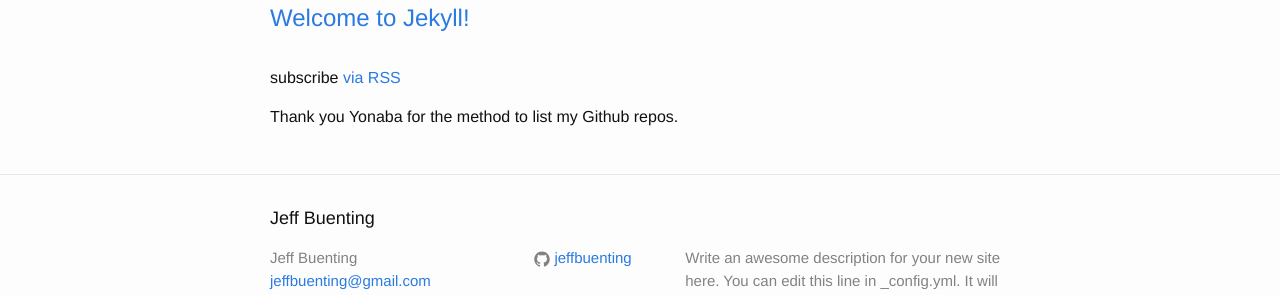
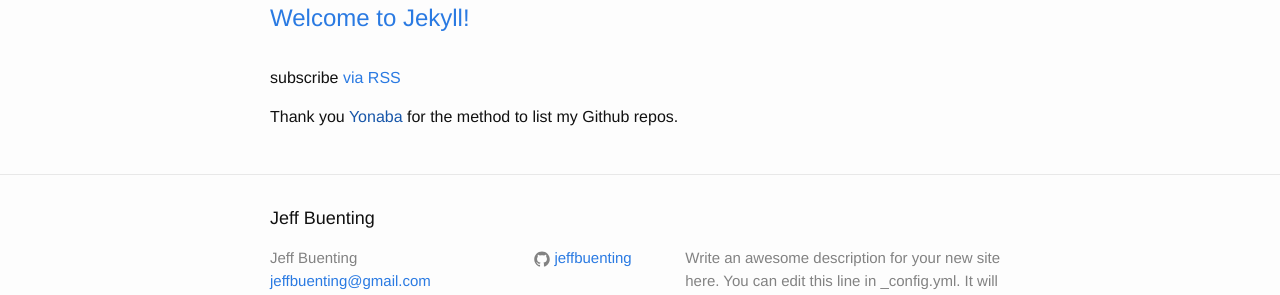
Before and after one commit to jeffbuenting/jeffbuenting.github.io, a Jekyll site: the page built from index.html, in a window 1280 px wide. Shown: the part 161-456 px from the top of the page. Built offline with Jekyll 4.4.1, drawn with Linux system fonts in a browser that asks for light colours.

Commit message:
Update index.html

```diff
--- a/index.html
+++ b/index.html
@@ -34,6 +34,6 @@
 </div>
 
  <div>
-    <p class="box1">Thank you <aref url = "http://yonaba.github.io/2012/08/14/List-your-GitHub-projects-using-JavaScript-and-jQuery.md.html">Yonaba</a> for the method to list my Github repos.</aref></p>
+    <p class="box1">Thank you <a href url = "http://yonaba.github.io/2012/08/14/List-your-GitHub-projects-using-JavaScript-and-jQuery.md.html">Yonaba</a> for the method to list my Github repos.</aref></p>
 
   </div>
```
